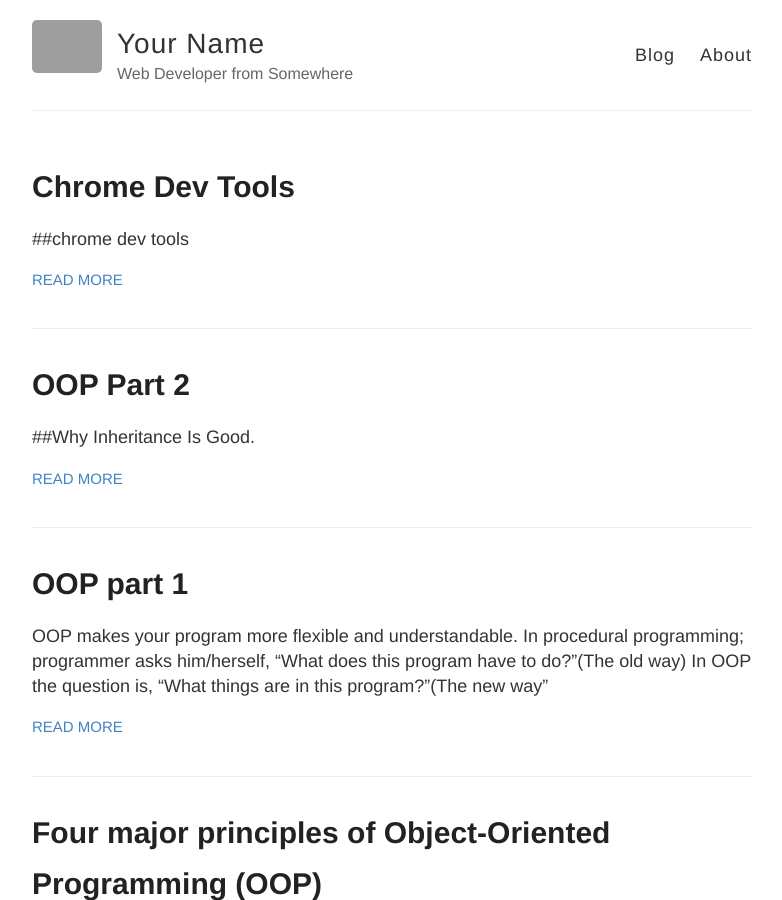
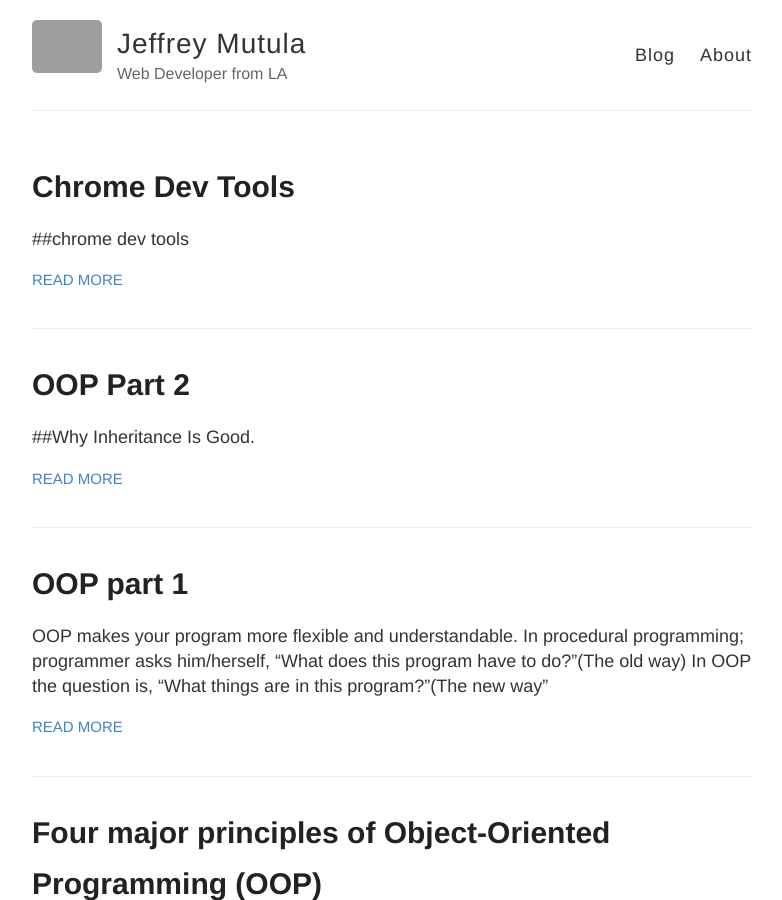
Before and after one commit to jrmutula/jrmutula.github.io, a Jekyll site: the page built from index.html, in a window 1280 px wide and 900 px high. Shown: the whole window, without its empty margins (248-1030 px from the left). Built offline with Jekyll 4.4.1, drawn with Linux system fonts in a browser that asks for light colours; grey boxes are pictures that could not be loaded.

Commit message:
Update _config.yml

```diff
--- a/_config.yml
+++ b/_config.yml
@@ -3,13 +3,13 @@
 #
 
 # Name of your site (displayed in the header)
-name: Your Name
+name: Jeffrey Mutula
 
 # Short bio or description (displayed in the header)
-description: Web Developer from Somewhere
+description: Web Developer from LA
 
 # URL of your avatar or profile pic (you could use your GitHub profile pic)
-avatar: https://raw.githubusercontent.com/barryclark/jekyll-now/master/images/jekyll-logo.png
+avatar: https://www.google.com/url?sa=i&rct=j&q=&esrc=s&source=images&cd=&cad=rja&uact=8&ved=0ahUKEwjEtoTquc_NAhWrLMAKHVB_A9AQjRwIBw&url=http%3A%2F%2Fgearnuke.com%2Fwatch-dogs-pre-order-now-live-eu-playstation-store-ps4-install-size-finally-revealed%2F&psig=AFQjCNF9lD_nysisXP85LObrbPxIOW5Jvw&ust=1467365821130318
 
 #
 # Flags below are optional
@@ -18,7 +18,7 @@ avatar: https://raw.githubusercontent.com/barryclark/jekyll-now/master/images/je
 # Includes an icon in the footer for each username you enter
 footer-links:
   dribbble:
-  email:
+  email: kjrmutula@gmail.com
   facebook:
   flickr:
   github: barryclark/jekyll-now
@@ -41,7 +41,7 @@ google_analytics:
 
 # Your website URL (e.g. http://barryclark.github.io or http://www.barryclark.co)
 # Used for Sitemap.xml and your RSS feed
-url:
+url: jrmutula.github.io
 
 # If you're hosting your site at a Project repository on GitHub pages
 # (http://yourusername.github.io/repository-name)
```
